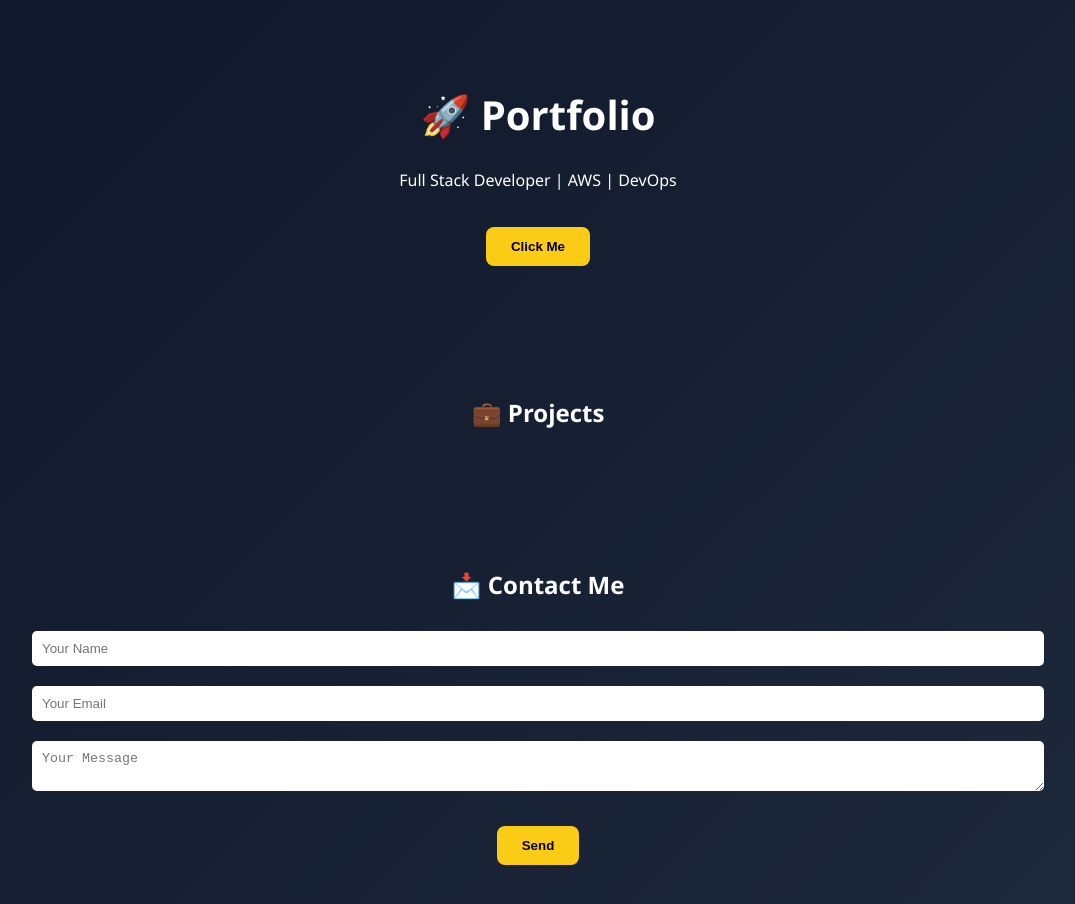
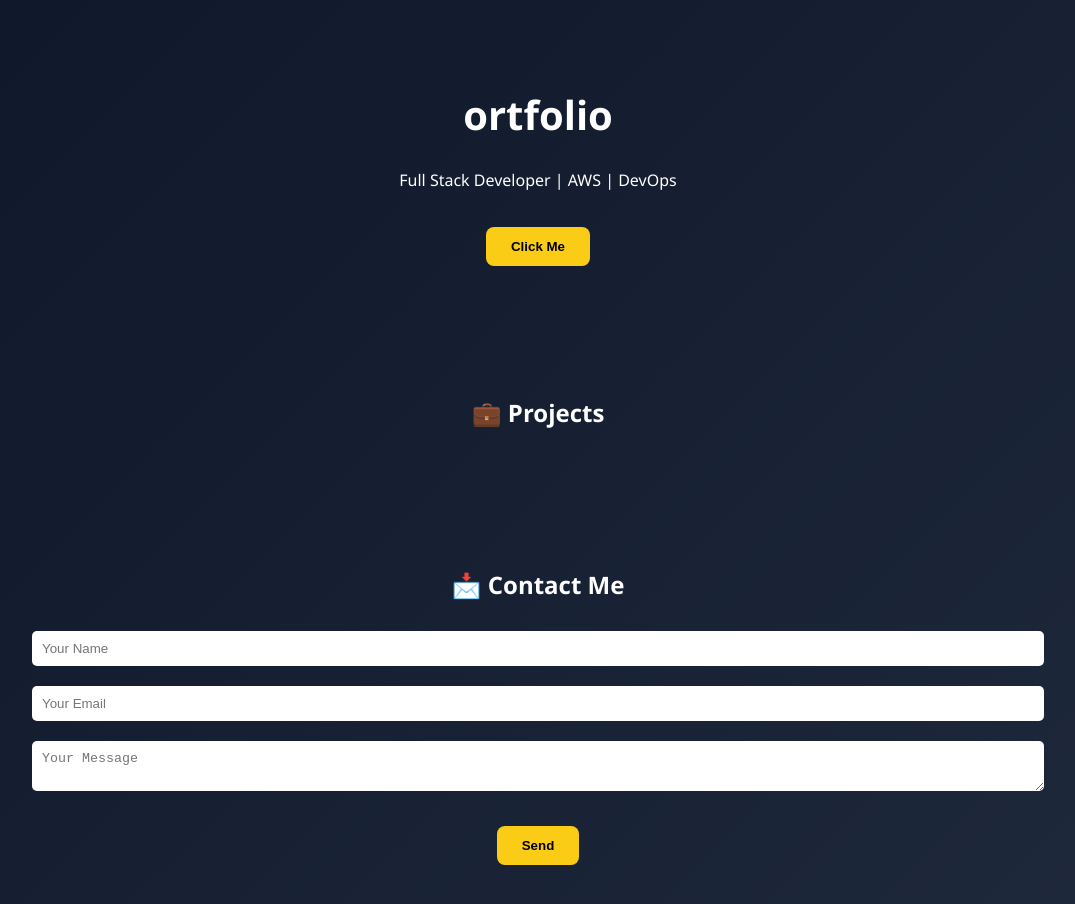
Before and after one commit to Teja260906/Teja, a website: page PORTFOLIO/index.html in a window 1280 px wide. Shown: the whole page, without its empty margins (102-1177 px from the left). Drawn offline with Linux system fonts and the light colour scheme; no server answers.

Commit message:
Update index.html

```diff
--- a/PORTFOLIO/index.html
+++ b/PORTFOLIO/index.html
@@ -81,7 +81,7 @@
 
   <!-- HERO -->
   <div class="container">
-    <h1>🚀  Portfolio</h1>
+    <h1> ortfolio</h1>
     <p>Full Stack Developer | AWS | DevOps</p>
     <button class="btn" onclick="showMessage()">Click Me</button>
   </div>
```
